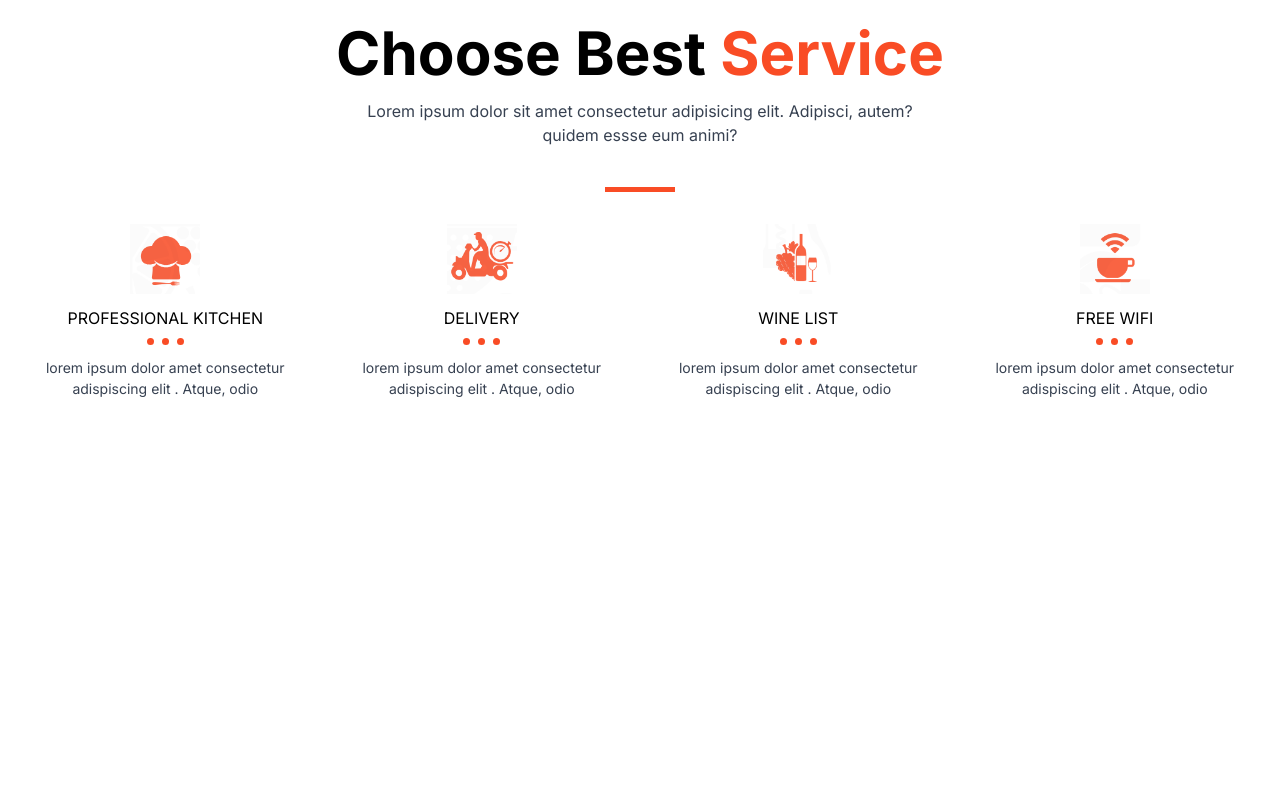
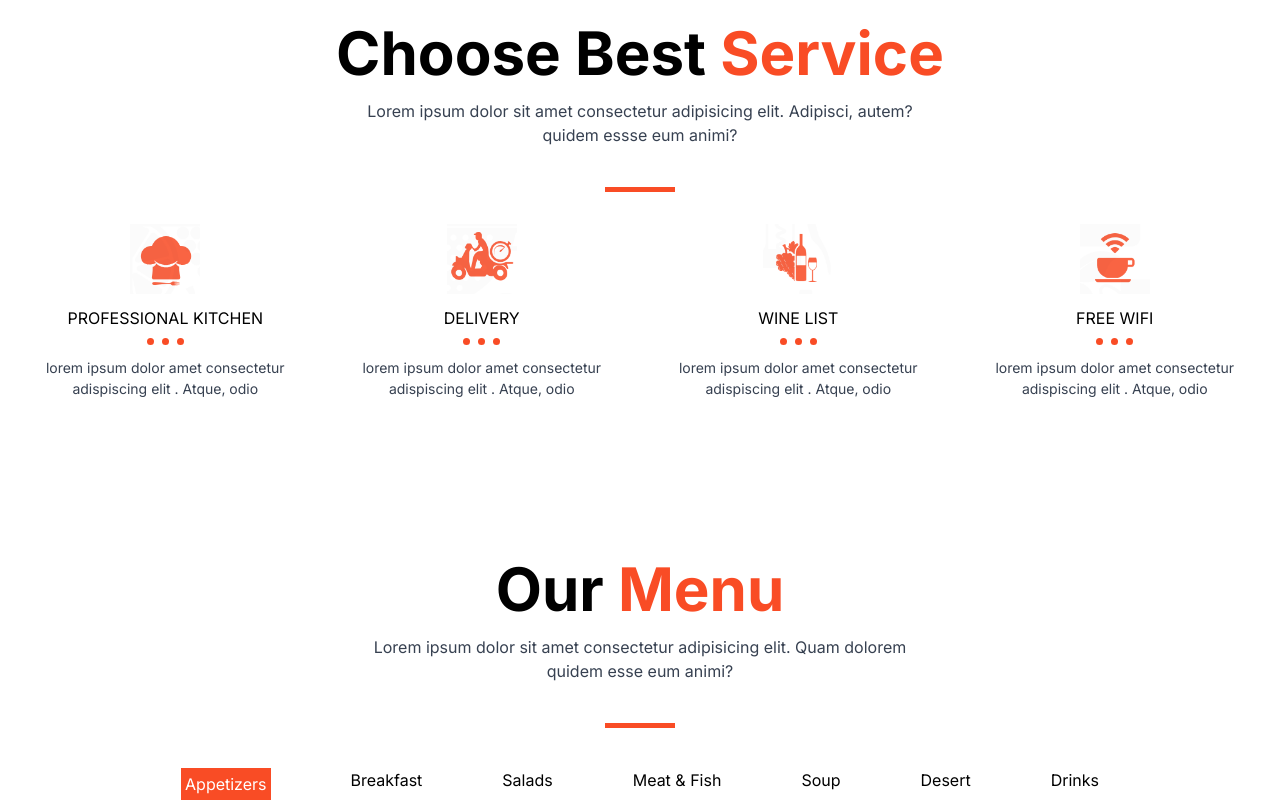
Before and after one commit to byiringiroscar/Food-app-with-nextjs-tailwind, a Next.js app: page / in a window 1280 px wide. Shown: the part 2101-2901 px from the top of the page. Before the commit the page ends 2500 px from the top, so only its background shows below. Built offline with nearby package versions, Linux system fonts and the light colour scheme.

Commit message:
Update page.tsx

```diff
--- a/src/app/page.tsx
+++ b/src/app/page.tsx
@@ -1,5 +1,6 @@
 import Feature from '@/components/Feature'
 import Hero from '@/components/Hero'
+import Menu from '@/components/Menu'
 import Services from '@/components/Services'
 
 export default function Home() {
@@ -8,6 +9,7 @@ export default function Home() {
       <Hero />
       <Feature />
       <Services />
+      <Menu />
     </main>
   )
 }
```
